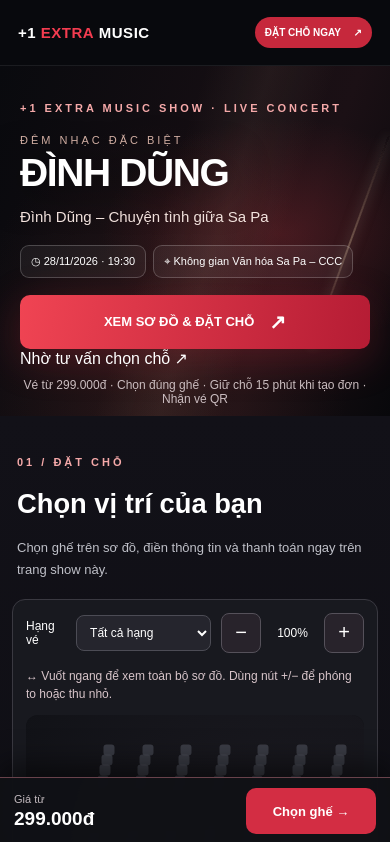
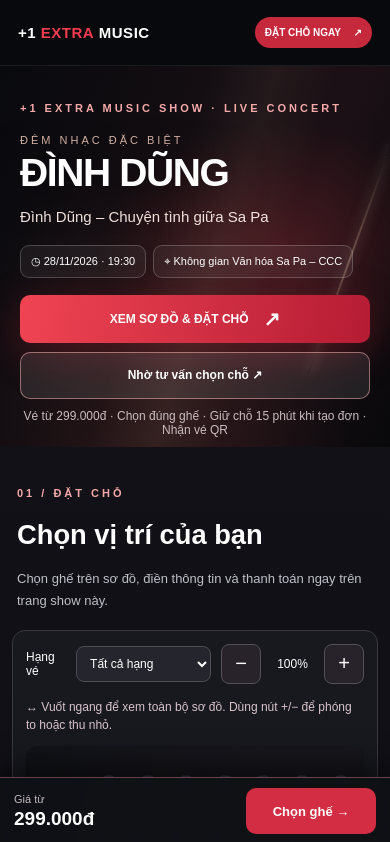
Before and after one commit to bm10dojerry-bot/extra-music-ticket, a Next.js app: page /show/dinh-dung-2811 in a window 390 px wide. Shown: the top 842 px of the page. Built offline with nearby package versions, Linux system fonts and the light colour scheme; no server answers.

Commit message:
style(conversion): mobile-first consultation CTA for Dinh Dung concert

```diff
--- a/app/show/[id]/show-landing.css
+++ b/app/show/[id]/show-landing.css
@@ -55,3 +55,9 @@
 .extra-show-help-link:hover{color:#fff}
 .extra-show-page :is(a,button,input,select):focus-visible{outline:3px solid #ffcd91;outline-offset:3px}
 @media(prefers-reduced-motion:reduce){.extra-show-page *, .extra-show-page *::before,.extra-show-page *::after{animation-duration:.01ms!important;transition-duration:.01ms!important;scroll-behavior:auto!important}}
+
+/* Quick consultation alongside the booking CTA: Đình Dũng campaign */
+.extra-show-hero-actions{display:flex;align-items:center;flex-wrap:wrap;gap:12px}
+.extra-show-support-cta{display:inline-flex;justify-content:center;align-items:center;padding:15px 18px;min-height:53px;border:1px solid #f2b1b188;border-radius:10px;background:#ffffff17;color:#fff;text-decoration:none;font-weight:800;font-size:13px;transition:background .2s}
+.extra-show-support-cta:hover{background:#ffffff2a}
+@media(max-width:650px){.extra-show-hero-actions{align-items:stretch;gap:9px}.extra-show-hero-actions .extra-show-main-cta,.extra-show-hero-actions .extra-show-support-cta{width:100%;min-height:47px;padding:12px 14px;font-size:12px}}
```
